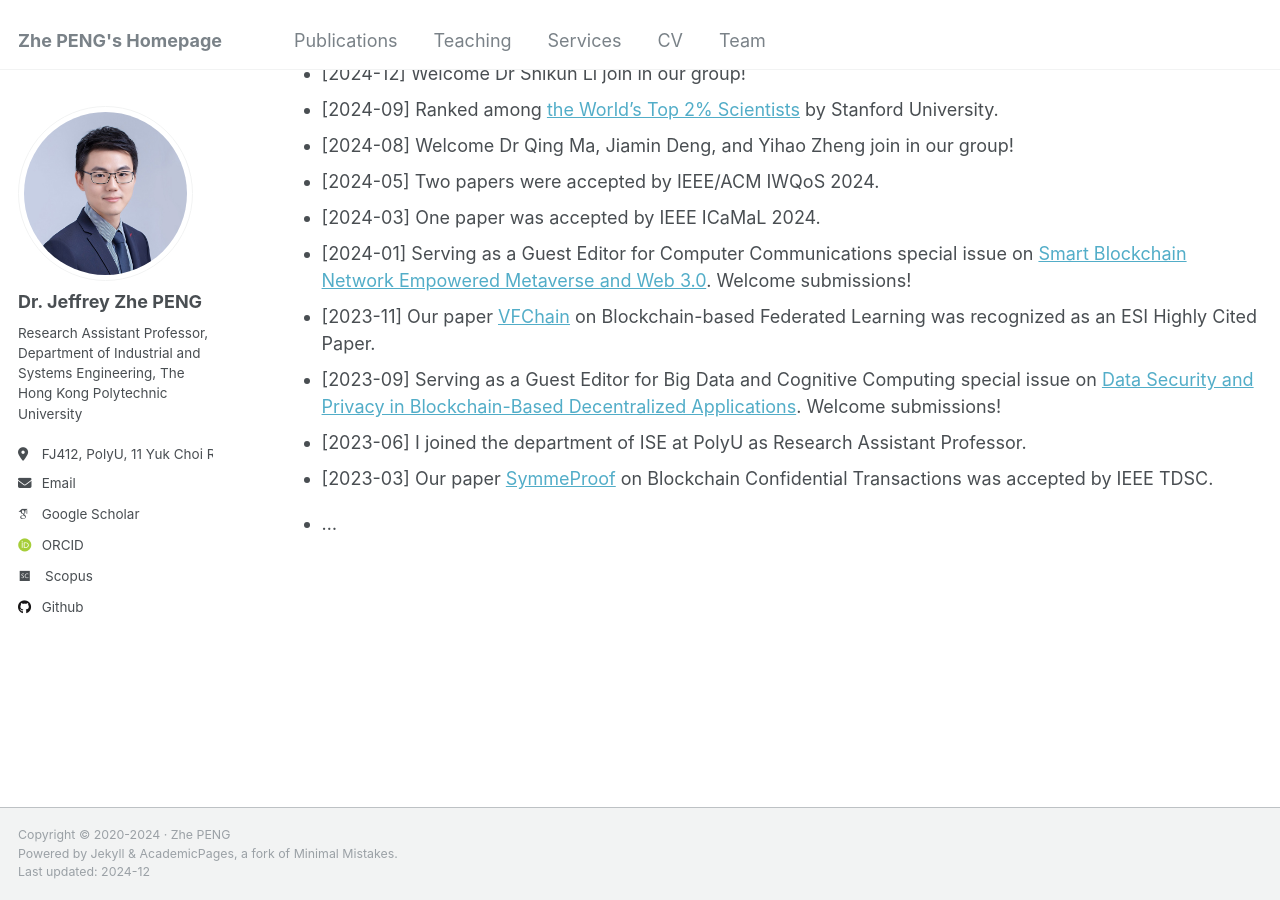
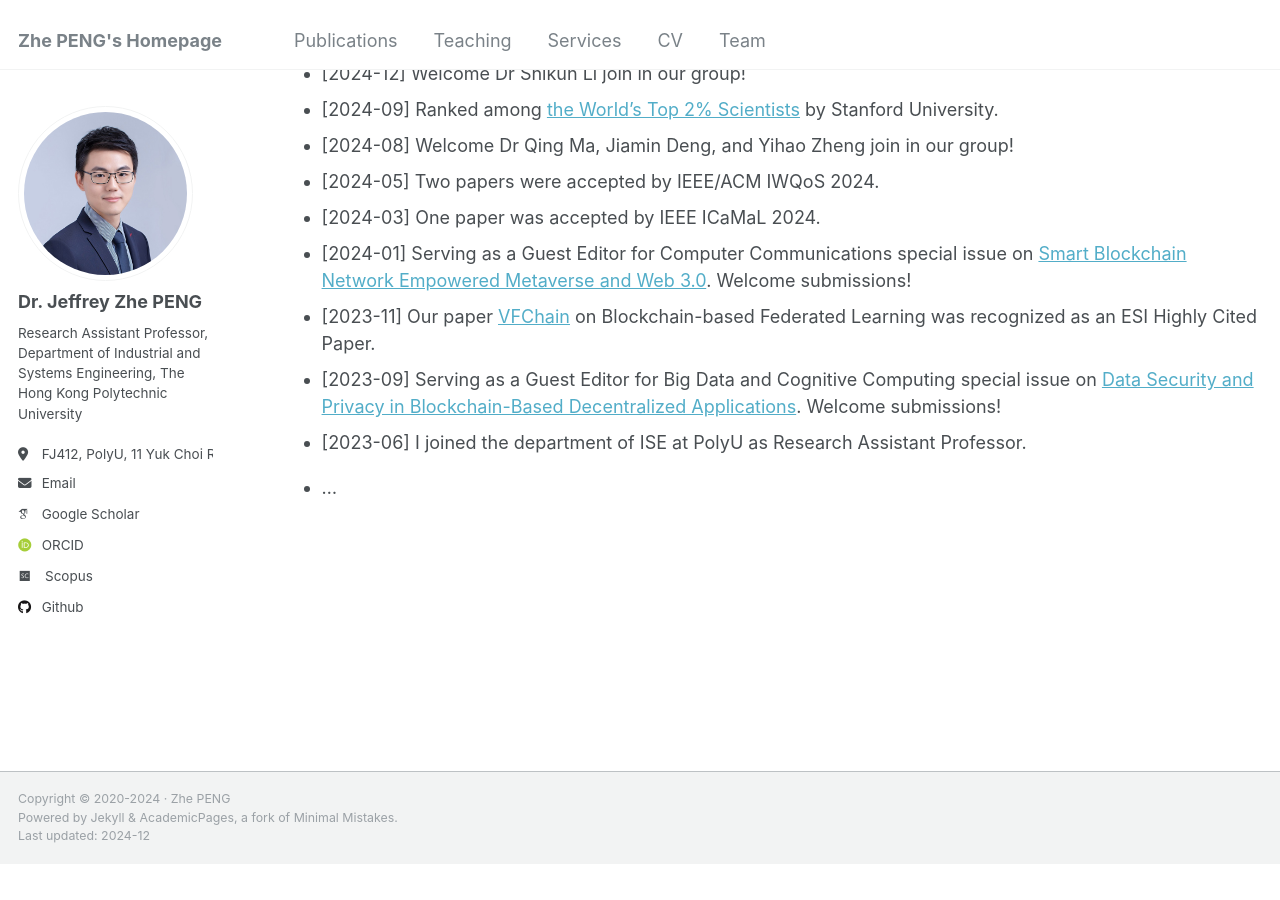
Before and after one commit to PENG-Zhe/peng-zhe.github.io, a Jekyll site: the page built from _pages/about.md, in a window 1280 px wide and 900 px high, scrolled down 822 px. Built offline with Jekyll 4.4.1, drawn with Linux system fonts in a browser that asks for light colours; some web fonts are replaced; after the commit the page ends 1686 px from its top, so only the background shows below that.

Commit message:
Update about.md

```diff
--- a/_pages/about.md
+++ b/_pages/about.md
@@ -35,9 +35,10 @@ Undergraduate and MSc students seeking [URIS](https://www.polyu.edu.hk/gs/ug-res
 - [2023-11] Our paper <a href="https://ieeexplore.ieee.org/document/9321132" target="_blank">VFChain</a> on Blockchain-based Federated Learning was recognized as an ESI Highly Cited Paper.
 - [2023-09] Serving as a Guest Editor for Big Data and Cognitive Computing special issue on <a href="https://www.mdpi.com/journal/BDCC/special_issues/9A8E7A0B22" target="_blank">Data Security and Privacy in Blockchain-Based Decentralized Applications</a>. Welcome submissions!
 - [2023-06] I joined the department of ISE at PolyU as Research Assistant Professor.
-- [2023-03] Our paper <a href="https://ieeexplore.ieee.org/document/9786741" target="_blank">SymmeProof</a> on Blockchain Confidential Transactions was accepted by IEEE TDSC.
+
 
 <div style="display:none">
+- [2023-03] Our paper <a href="https://ieeexplore.ieee.org/document/9786741" target="_blank">SymmeProof</a> on Blockchain Confidential Transactions was accepted by IEEE TDSC.
 - [2022-10] Serving as a Guest Editor for IET Blockchain special issue on <a href="https://ietresearch.onlinelibrary.wiley.com/pb-assets/assets/26341573/Special%20Issues/IET_BLC_CFP_BD-1684760255360.pdf" target="_blank">Blockchain Databases</a>. Welcome submissions!
 - [2022-08] Our paper <a href="http://sites.computer.org/debull/A22june/p14.pdf" target="_blank">BlockShare</a> on Blockchain Data Sharing was accepted by IEEE Data Engineering Bulletin.
 - [2022-06] Our paper <a href="https://ieeexplore.ieee.org/document/9981149" target="_blank">EPAR</a> on Augmented Reality was accepted by IROS 2022.
```
